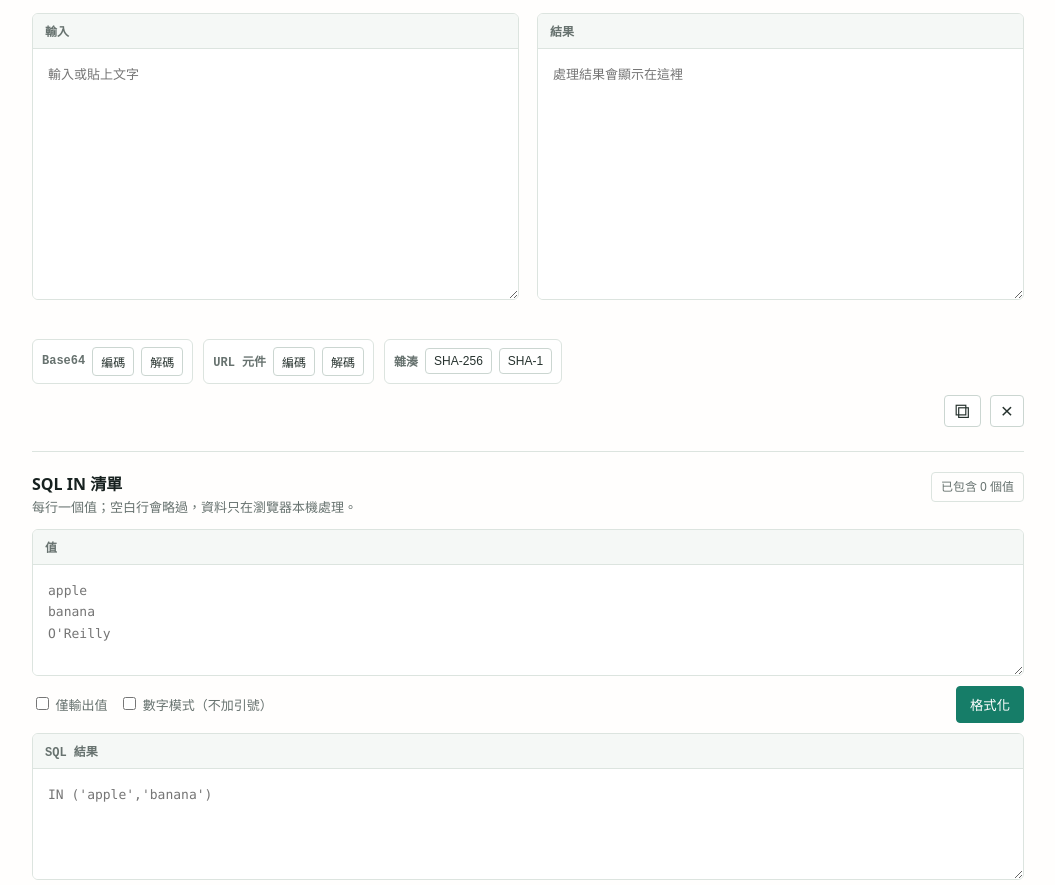
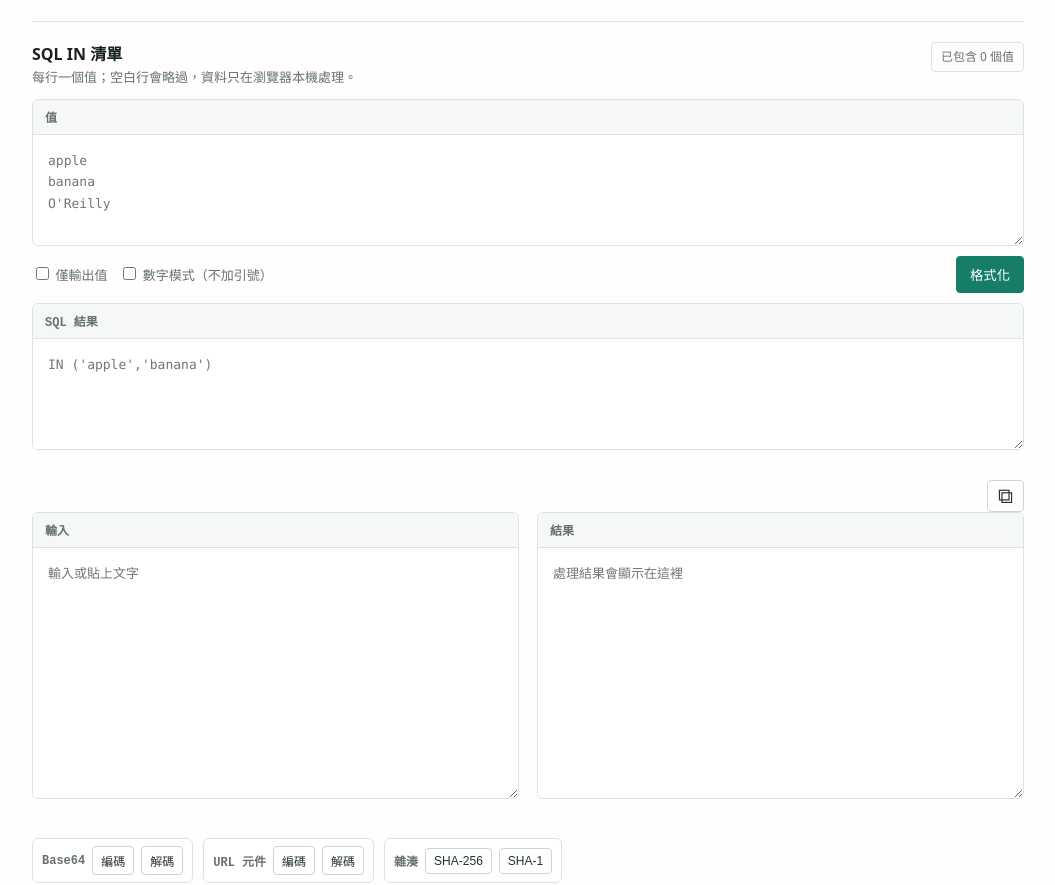
Before and after one commit to SidneyMok/my-tools, a website: page text-encode.html in a window 1280 px wide. Shown: the part 144-1029 px from the top of the page, without its empty margins (112-1167 px from the left). Drawn offline with Linux system fonts and the light colour scheme.

Commit message:
feat: prioritize SQL IN formatter

```diff
--- a/text-encode.html
+++ b/text-encode.html
@@ -24,17 +24,6 @@
   <main>
     <section class="tool-section text-encode-section" aria-labelledby="text-encode-title">
       <div class="section-heading"><div><h1 id="text-encode-title">Text &amp; Encode</h1><p>在瀏覽器本機處理文字、編碼、雜湊與 UUID。</p></div><output id="text-encode-status" class="status" aria-live="polite">等待輸入</output></div>
-      <div class="text-encode-workspace">
-        <label class="editor-panel"><span>輸入</span><textarea id="text-encode-input" spellcheck="false" aria-label="文字輸入" placeholder="輸入或貼上文字"></textarea></label>
-        <label class="editor-panel"><span>結果</span><textarea id="text-encode-output" spellcheck="false" readonly aria-label="文字處理結果" placeholder="處理結果會顯示在這裡"></textarea></label>
-      </div>
-      <p id="text-encode-error" class="error-message" role="alert"></p>
-      <div class="text-encode-actions" aria-label="文字處理操作">
-        <div><strong>Base64</strong><button id="base64-encode">編碼</button><button id="base64-decode">解碼</button></div>
-        <div><strong>URL 元件</strong><button id="url-encode">編碼</button><button id="url-decode">解碼</button></div>
-        <div><strong>雜湊</strong><button data-hash="SHA-256">SHA-256</button><button data-hash="SHA-1">SHA-1</button></div>
-      </div>
-      <div class="action-row"><span class="action-spacer"></span><button class="icon-button" id="copy-text-output" title="複製結果" aria-label="複製結果">⧉</button><button class="icon-button" id="clear-text-encode" title="清除內容" aria-label="清除內容">×</button></div>
       <section class="sql-in-panel" aria-labelledby="sql-in-title">
         <div class="sql-in-heading"><div><h2 id="sql-in-title">SQL IN 清單</h2><p>每行一個值；空白行會略過，資料只在瀏覽器本機處理。</p></div><output id="sql-in-count" class="status" aria-live="polite">已包含 0 個值</output></div>
         <label class="editor-panel"><span>值</span><textarea id="sql-in-input" spellcheck="false" aria-label="SQL IN 值輸入" placeholder="apple&#10;banana&#10;O'Reilly"></textarea></label>
@@ -47,6 +36,17 @@
         <p id="sql-in-error" class="error-message" role="alert"></p>
         <div class="action-row"><span class="action-spacer"></span><button class="icon-button" id="copy-sql-in" title="複製 SQL IN 結果" aria-label="複製 SQL IN 結果">⧉</button></div>
       </section>
+      <div class="text-encode-workspace">
+        <label class="editor-panel"><span>輸入</span><textarea id="text-encode-input" spellcheck="false" aria-label="文字輸入" placeholder="輸入或貼上文字"></textarea></label>
+        <label class="editor-panel"><span>結果</span><textarea id="text-encode-output" spellcheck="false" readonly aria-label="文字處理結果" placeholder="處理結果會顯示在這裡"></textarea></label>
+      </div>
+      <p id="text-encode-error" class="error-message" role="alert"></p>
+      <div class="text-encode-actions" aria-label="文字處理操作">
+        <div><strong>Base64</strong><button id="base64-encode">編碼</button><button id="base64-decode">解碼</button></div>
+        <div><strong>URL 元件</strong><button id="url-encode">編碼</button><button id="url-decode">解碼</button></div>
+        <div><strong>雜湊</strong><button data-hash="SHA-256">SHA-256</button><button data-hash="SHA-1">SHA-1</button></div>
+      </div>
+      <div class="action-row"><span class="action-spacer"></span><button class="icon-button" id="copy-text-output" title="複製結果" aria-label="複製結果">⧉</button><button class="icon-button" id="clear-text-encode" title="清除內容" aria-label="清除內容">×</button></div>
       <section class="uuid-panel" aria-labelledby="uuid-title">
         <div><h2 id="uuid-title">UUID v4</h2><p>使用瀏覽器安全亂數產生。</p></div>
         <div class="uuid-controls"><output id="uuid-output" class="uuid-output" aria-live="polite"></output><button class="primary" id="generate-uuid">產生</button><button class="icon-button" id="copy-uuid" title="複製 UUID" aria-label="複製 UUID">⧉</button></div>
```
Also changed, not shown: text-encode.ui.test.js (+10 -0 lines).
